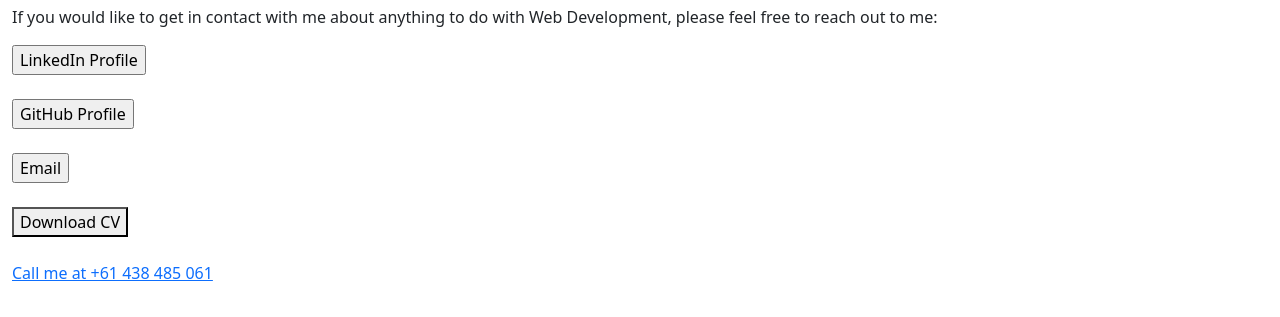
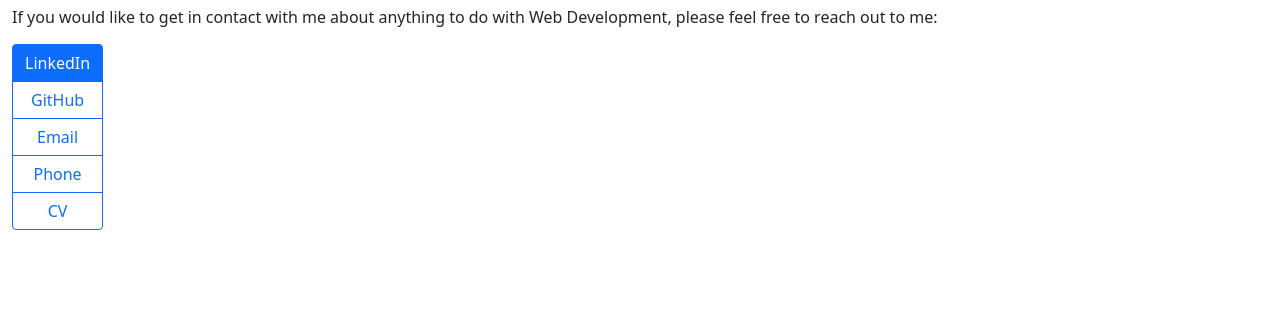
Before and after one commit to ArneTripolone/portfolio, a plain HTML site: page index.html in a window 1280 px wide. Shown: the part 1794-2111 px from the top of the page. After the commit the page ends 2048 px from the top, so only its background shows below. Drawn offline with nearby package versions, Linux system fonts and the light colour scheme.

Commit message:
Improved contact button appearance and functionality

```diff
--- a/index.html
+++ b/index.html
@@ -112,26 +112,24 @@
         <div id="contactme" class="container-fluid">
             <h3>Contact Me</h3>
             <p>If you would like to get in contact with me about anything to do with Web Development, please feel free to reach out to me:</p>
-            <form action="https://www.linkedin.com/in/arnetripolone/">
-                <input type="submit" value="LinkedIn Profile" />
-            </form>
-            <br>
-            <form action="https://github.com/ArneTripolone">
-                <input type="submit" value="GitHub Profile" />
-            </form>
-            <br>
-            <form action="mailto:arnetripolone@gmail.com">
-                <input type="submit" value="Email" />
-            </form>
-            <br>
-            <form>
-            <button type="submit" class="down-cv" onclick="window.open('images/Resume.pdf')">Download CV</button>
-            </form>
-            <br>
-            <a href="tel:+61 438 485 061">Call me at +61 438 485 061</a>
-            <br>
-            <br>
-            <br>
+            <div class="btn-group-vertical" role="group" aria-label="Basic radio toggle button group">
+                <input onClick="location.href='https://www.linkedin.com/in/arnetripolone/'" type="radio" class="btn-check btn-link" name="btnradio" id="btnradio1" autocomplete="off" checked>
+                <label class="btn btn-outline-primary" for="btnradio1">LinkedIn</label>
+
+                <input onClick="location.href='https://github.com/ArneTripolone'" type="radio" class="btn-check" name="btnradio" id="btnradio2" autocomplete="off">
+                <label class="btn btn-outline-primary" for="btnradio2">GitHub</label>
+
+                <input onClick="location.href='mailto:arnetripolone@gmail.com'" type="radio" class="btn-check" name="btnradio" id="btnradio3" autocomplete="off">
+                <label class="btn btn-outline-primary" for="btnradio3">Email</label>
+
+                <input onClick="location.href='tel:+61 438 485 061'" type="radio" class="btn-check" name="btnradio" id="btnradio4" autocomplete="off">
+                <label class="btn btn-outline-primary" for="btnradio4">Phone</label>
+
+                <input onclick="window.open('images/Resume.pdf')" type="radio" class="btn-check" name="btnradio" id="btnradio5" autocomplete="off">
+                <label class="btn btn-outline-primary" for="btnradio5">CV</label>
+              </div>
+              <br>
+              <br>
         </div>
     </body>
 
```
